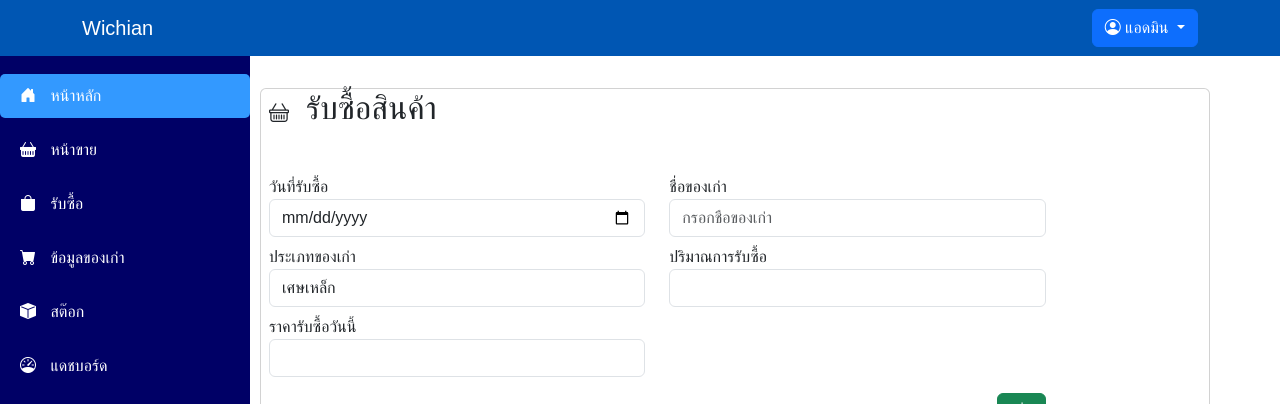
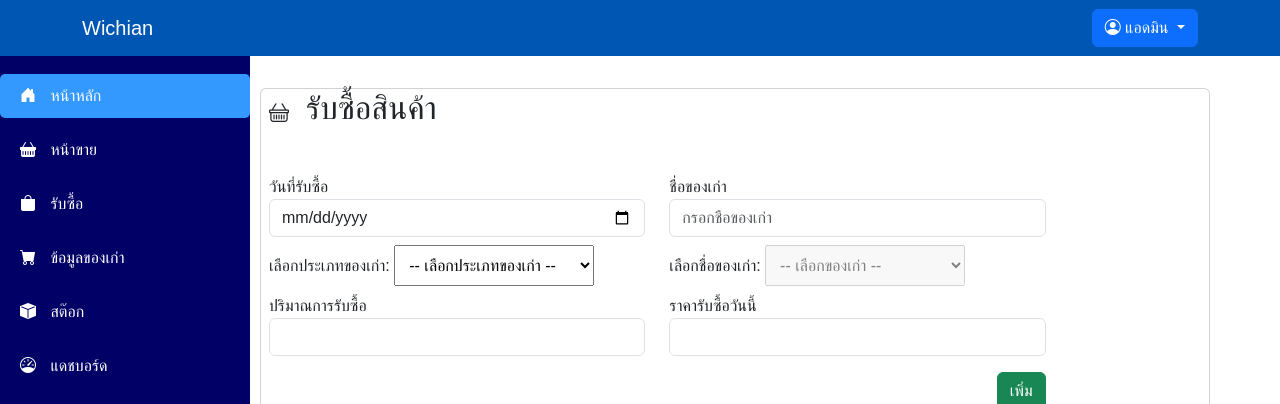
Before and after one commit to leenkun27/projectgreen, a PHP site: page /Admin/buy_admin.php in a window 1280 px wide. Shown: the top 404 px of the page. Run offline with PHP 8.4, Linux system fonts and the light colour scheme; some libraries are stand-ins or nearby versions.

Commit message:
แก้ไข

```diff
--- a/Admin/buy_admin.php
+++ b/Admin/buy_admin.php
@@ -10,6 +10,19 @@
     <script src="https://cdn.jsdelivr.net/npm/bootstrap@5.3.3/dist/js/bootstrap.bundle.min.js" integrity="sha384-YvpcrYf0tY3lHB60NNkmXc5s9fDVZLESaAA55NDzOxhy9GkcIdslK1eN7N6jIeHz" crossorigin="anonymous"></script>
     <link rel="stylesheet" href="https://cdn.jsdelivr.net/npm/bootstrap-icons@1.11.3/font/bootstrap-icons.min.css">
 </head>
+
+<style>
+    body {
+        font-family: Arial, sans-serif;
+        padding: 20px;
+    }
+
+    select {
+        padding: 10px;
+        margin: 10px 0;
+        width: 200px;
+    }
+</style>
 
 <body>
 
@@ -41,19 +54,29 @@
                         </div>
 
                         <div class="col-6 mt-2">
-                            <div>ประเภทของเก่า</div>
-                            <div class="input-group">
-                                <select class="form-control" id="p_type" placeholder="">
-                                    <option>เศษเหล็ก</option>
-                                    <option>กระดาษ</option>
-                                    <option>ขวดแก้ว</option>
-                                    <option>พลาสติก</option>
-                                    <option>โลหะที่มีค่าสูง</option>
-                                    <option>เครี่องใช้ไฟฟ้า</option>
-                                    <option>อื่นๆ</option>
-                                </select>
+                            <!-- Dropdown ประเภทของเก่า -->
+                            <label for="province">เลือกประเภทของเก่า:</label>
+                            <select id="province">
+                                <option value="">-- เลือกประเภทของเก่า --</option>
+                                <option value="1">เศษเหล็ก</option>
+                                <option value="2">กระดาษ</option>
+                                <option value="3">ขวดแก้ว</option>
+                                <option value="4">พลาสติก</option>
+                                <option value="5">โลหะที่มีค่าสูง</option>
+                                <option value="6">เครี่องใช้ไฟฟ้า</option>
+                                <option value="7">อื่นๆ</option>
+                            </select>
                             </div>
+
+                        <div class="col-6 mt-2">
+                            <!-- Dropdown ของเก่า -->
+                            <label for="district">เลือกชื่อของเก่า:</label>
+                            <select id="district" disabled>
+                                <option value="">-- เลือกของเก่า --</option>
+                            </select>
                         </div>
+
+
                         <div class="col-6 mt-2">
                             <div>ปริมาณการรับซื้อ</div>
                             <div class="input-group">
@@ -158,6 +181,44 @@
                 });
             });
         });
+
+        const districtsByProvince = {
+            1: ["ลวดสลิงยุ่งๆ", "เหล็กหล่อชิ้นเล็ก", "เหล็กย่อยซอยสั้น", ""],
+            2: ["เมืองเชียงใหม่", "ดอยสะเก็ด", "แม่ริม", "สันกำแพง"],
+            3: ["เมืองชลบุรี", "บางละมุง", "ศรีราชา", "สัตหีบ"],
+            4: ["เมืองชลบุรี", "บางละมุง", "ศรีราชา", "สัตหีบ"],
+            5: ["เมืองชลบุรี", "บางละมุง", "ศรีราชา", "สัตหีบ"],
+            6: ["เมืองชลบุรี", "บางละมุง", "ศรีราชา", "สัตหีบ"],
+            7: ["เมืองชลบุรี", "บางละมุง", "ศรีราชา", "สัตหีบ"],
+        };
+
+        // อ้างอิง Dropdown
+        const provinceSelect = document.getElementById("province");
+        const districtSelect = document.getElementById("district");
+
+        // เมื่อเลือกประเภท
+        provinceSelect.addEventListener("change", () => {
+            const selectedProvince = provinceSelect.value;
+
+            // ล้างรายการ
+            districtSelect.innerHTML = '<option value="">-- เลือกของเก่า --</option>';
+
+            if (selectedProvince) {
+                // เพิ่มรายการใหม่
+                districtsByProvince[selectedProvince].forEach(district => {
+                    const option = document.createElement("option");
+                    option.value = district;
+                    option.textContent = district;
+                    districtSelect.appendChild(option);
+                });
+
+                // เปิดใช้งาน Dropdown ของเก่า
+                districtSelect.disabled = false;
+            } else {
+                // ปิดใช้งาน Dropdown ของเก่า
+                districtSelect.disabled = true;
+            }
+        });
     </script>
 
     <script>
```
